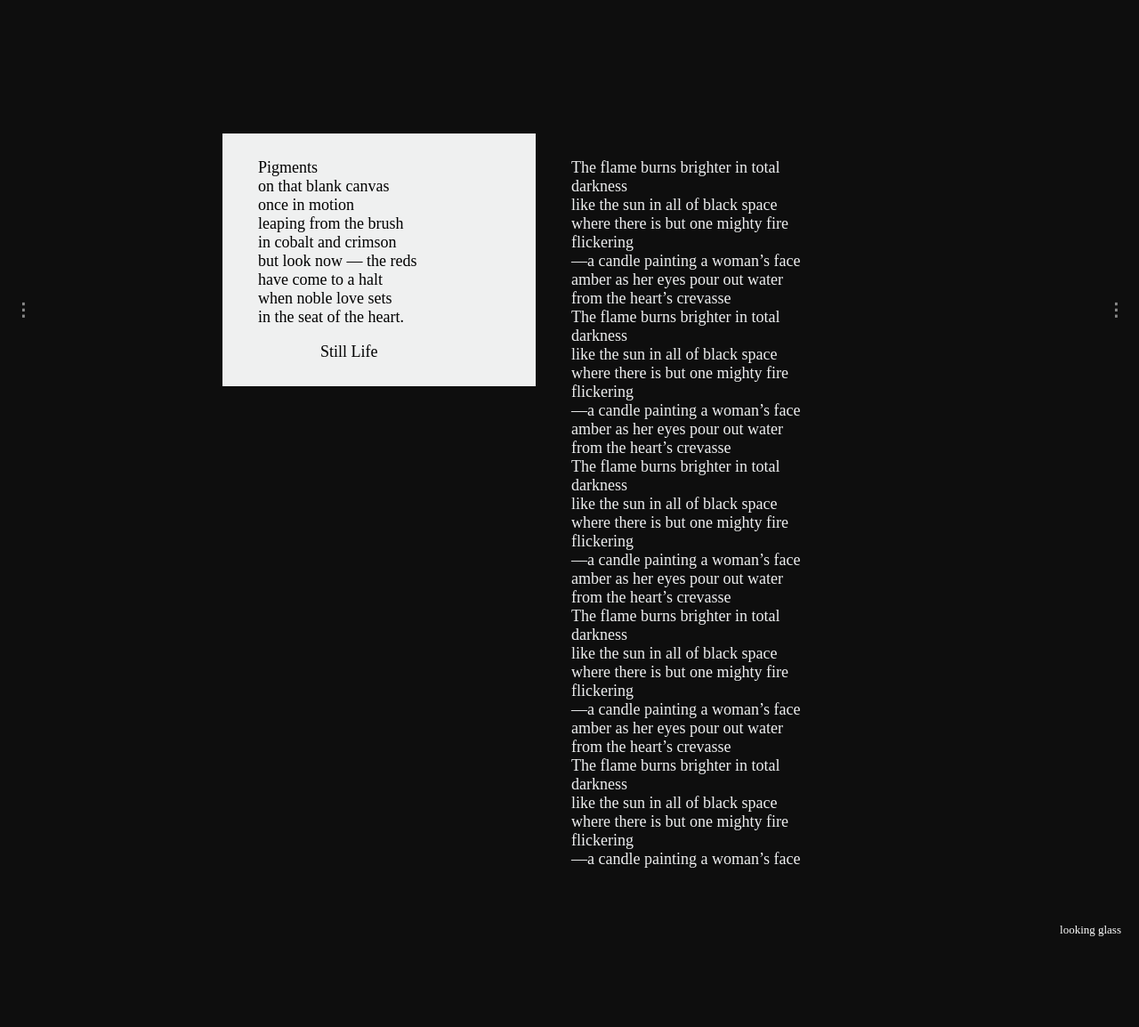
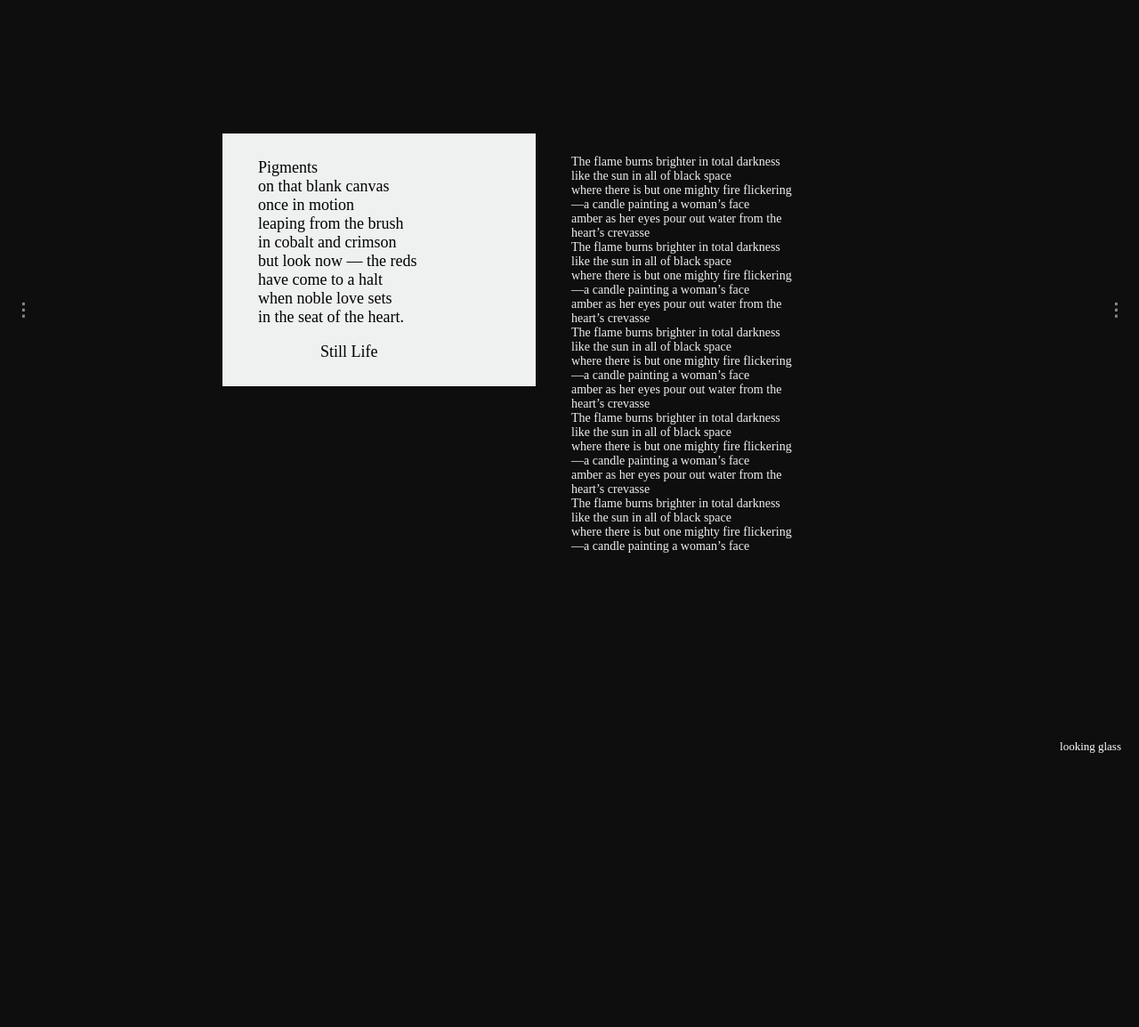
Before and after one commit to hafizzainal/hafizzainal.github.io, a Jekyll site: the page built from index.md, in a window 1280 px wide. Shown: the whole page at 89% size. Built offline with Jekyll 4.4.1, drawn with Linux system fonts in a browser that asks for light colours; our own code applies the rules of GitHub Pages for plain Markdown files; after the commit the page ends 900 px from its top, so only the background shows below that.

Commit message:
Update default.html

```diff
--- a/_layouts/default.html
+++ b/_layouts/default.html
@@ -155,7 +155,7 @@ img {vertical-align: middle;}
 .work {color: black; padding-left: 30px; padding-right: 30px;}
 
 /* Bio text */
-.bio {color: #eeeff0; padding-left: 30px; padding-right: 30px;}
+.bio {color: #eeeff0; padding-left: 30px; padding-right: 30px; font-size: 14px;}
 
 /* Footer */
 .footer {
```
